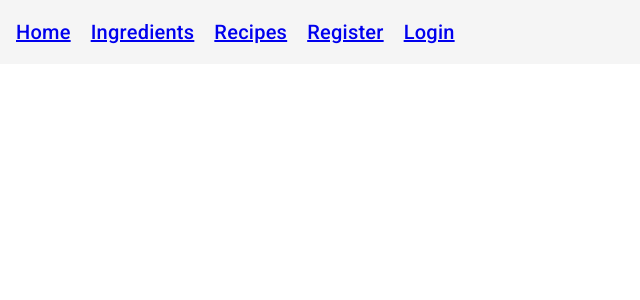
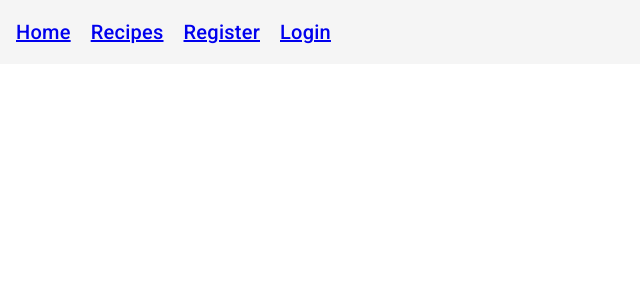
Before and after one commit to naaaani/cookbook-angular, an Angular app in the folder cookbook/: page / in a window 1280 px wide. Shown: the top 300 px of the page, without its empty margins (0-640 px from the left). Built offline with nearby package versions, Linux system fonts and the light colour scheme.

Commit message:
Change visibility of some links, based on if user is logged in

```diff
--- a/cookbook/src/app/navbar/navbar.component.html
+++ b/cookbook/src/app/navbar/navbar.component.html
@@ -3,11 +3,11 @@
     <ul>
       <li><a routerLink="/" routerLinkActive="active" ariaCurrentWhenActive="page">Home</a>
       </li>
-      <li><a routerLink="/ingredients" routerLinkActive="active" ariaCurrentWhenActive="page">Ingredients</a>
-      </li>
       <li><a routerLink="/recipes" routerLinkActive="active" ariaCurrentWhenActive="page">Recipes</a>
       </li>
-      <li><a routerLink="/registration" routerLinkActive="active" ariaCurrentWhenActive="page">Register</a>
+      <li *ngIf="isLoggedIn"><a routerLink="/ingredients" routerLinkActive="active" ariaCurrentWhenActive="page">Ingredients</a>
+      </li>
+      <li *ngIf="!isLoggedIn"><a routerLink="/registration" routerLinkActive="active" ariaCurrentWhenActive="page">Register</a>
       </li>
       <li *ngIf="isLoggedIn; else loginLink;">
         <a (click)="logOut()" routerLink="/" routerLinkActive="active" ariaCurrentWhenActive="page"> Log out
```
